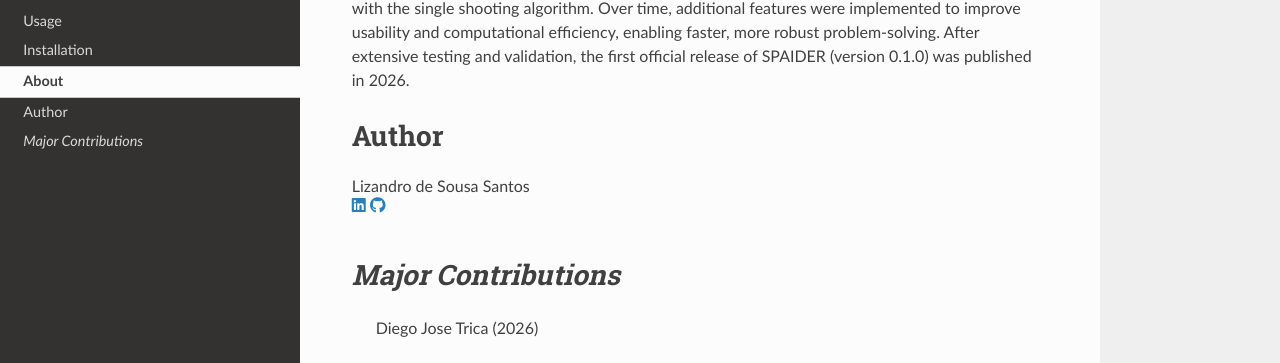
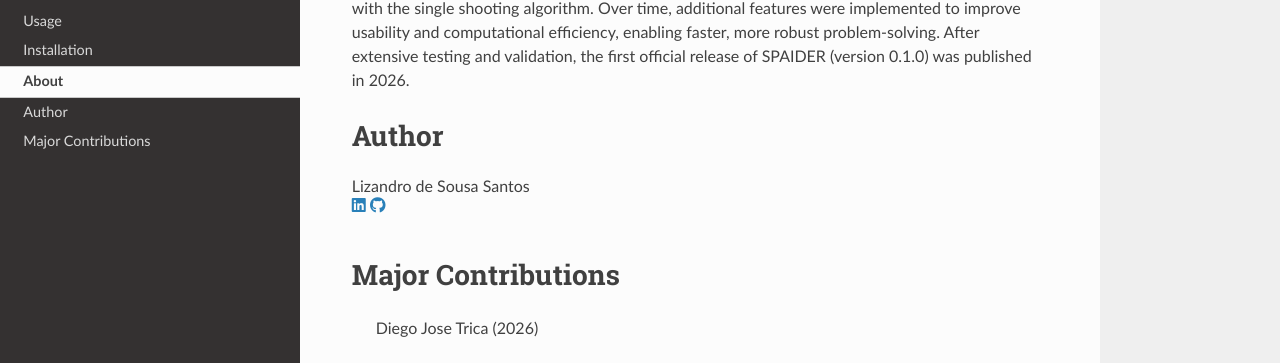
Before and after one commit to LizandroCloud/SPAIDER-M, a Sphinx documentation site: the page built from docs/source/about.rst, in a window 1280 px wide. Shown: the part 235-598 px from the top of the page. Built offline with Sphinx 7.4.7 and the Read the Docs theme 3.1.0, drawn with Linux system fonts in a browser that asks for light colours.

```diff
--- a/docs/source/about.rst
+++ b/docs/source/about.rst
@@ -23,7 +23,7 @@ Author
 
    <div style="margin-top: 40px;"></div>
 
-*Major Contributions*
+Major Contributions
 ===================
 
   Diego Jose Trica (2026)
```
